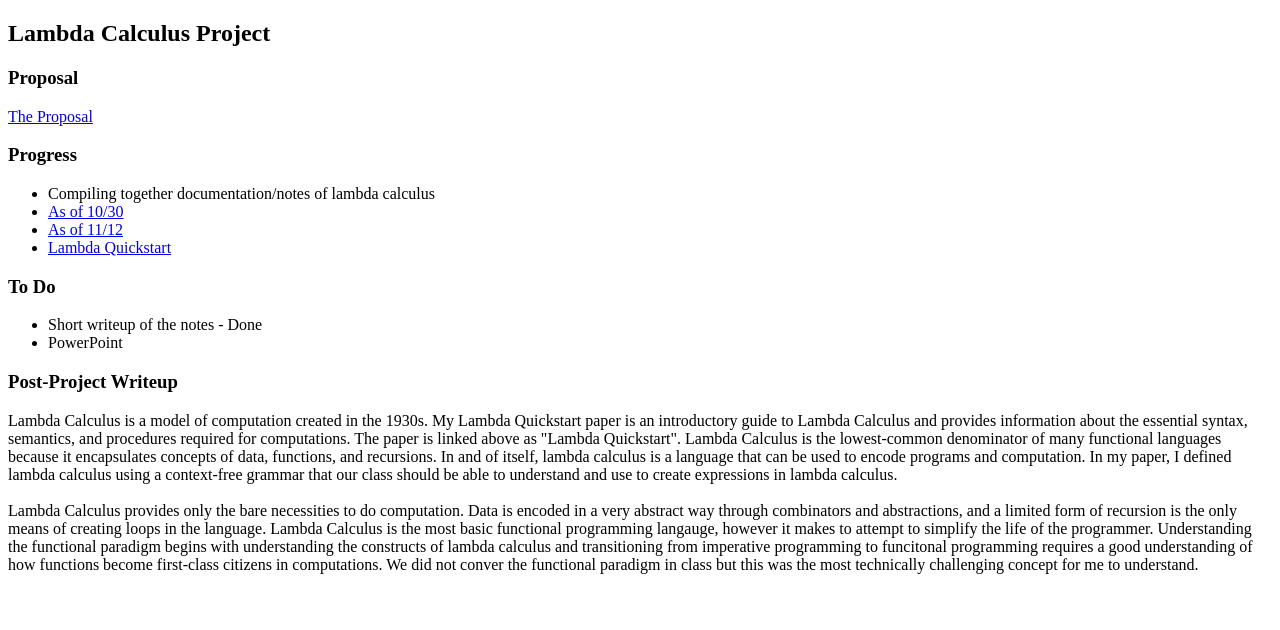
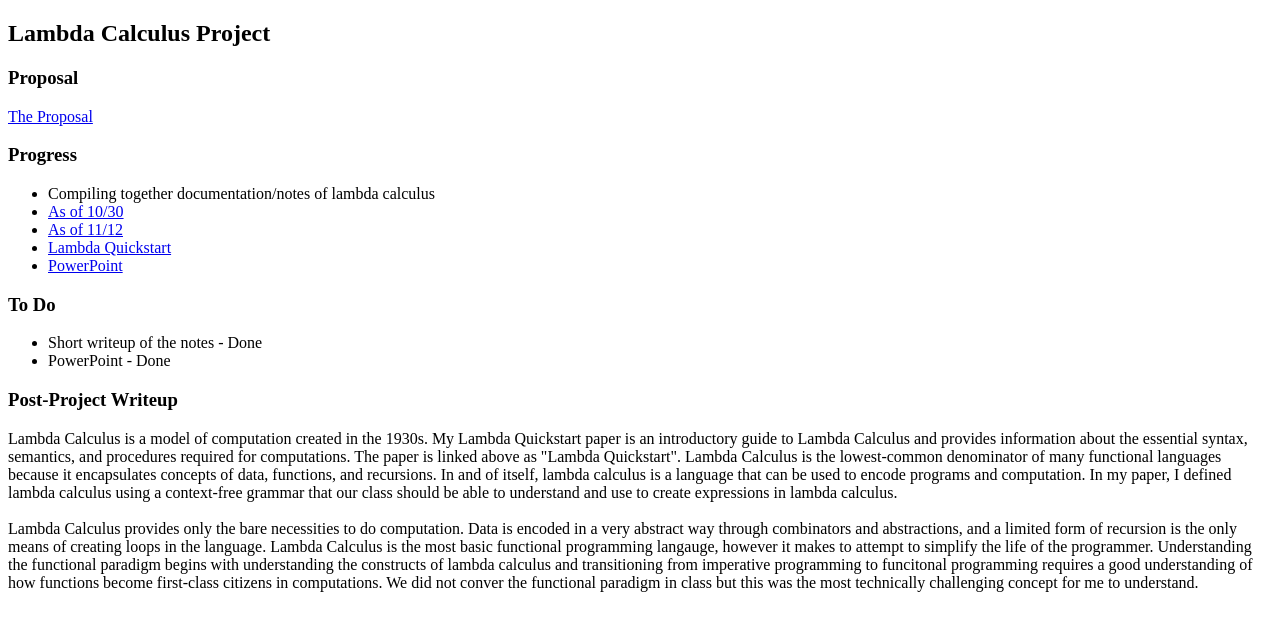
Before and after one commit to 2bdkid/2bdkid.github.io, a plain HTML site: page index.html in a window 1280 px wide. Drawn offline with Linux system fonts and the light colour scheme.

Commit message:
added powerpoint link

```diff
--- a/index.html
+++ b/index.html
@@ -14,11 +14,12 @@
       <li><a href="progress.pdf" target="_blank">As of 10/30</a></li>
       <li><a href="progress2.pdf" target="_blank">As of 11/12</a></li>
       <li><a href="lambda_quickstart.pdf" target="_blank">Lambda Quickstart</a></li>
+      <li><a href="Lambda.pptx" target="_blank">PowerPoint</a></li>
     </ul>
     <h3>To Do</h3>
     <ul>
       <li>Short writeup of the notes - Done</li>
-      <li>PowerPoint</li>
+      <li>PowerPoint - Done</li>
     </ul>
     <h3>Post-Project Writeup</h3>
     <p>
```
